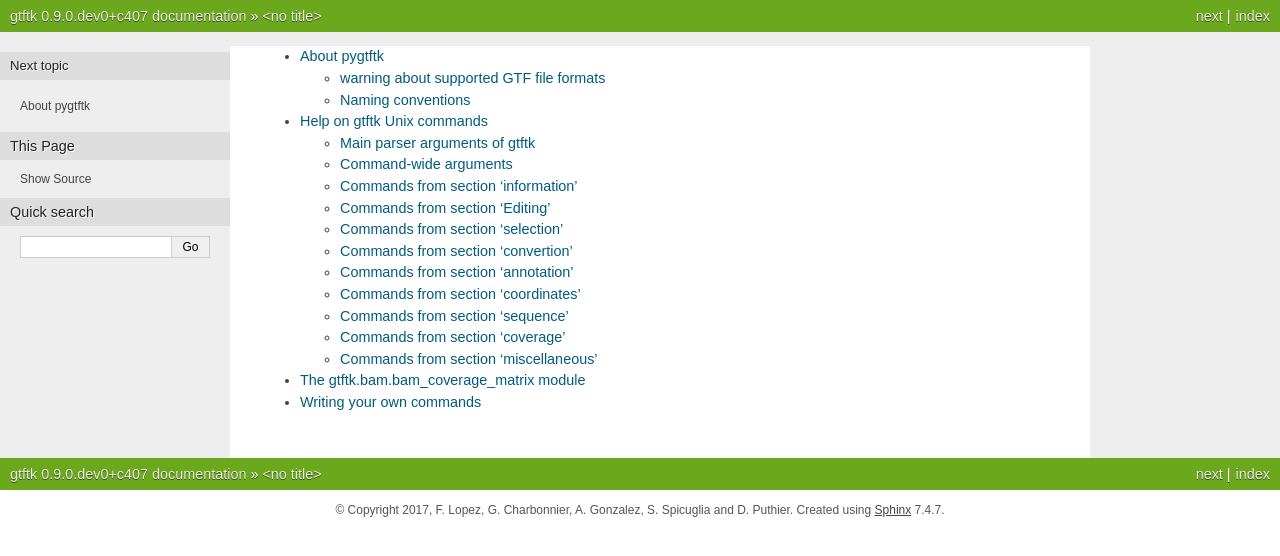
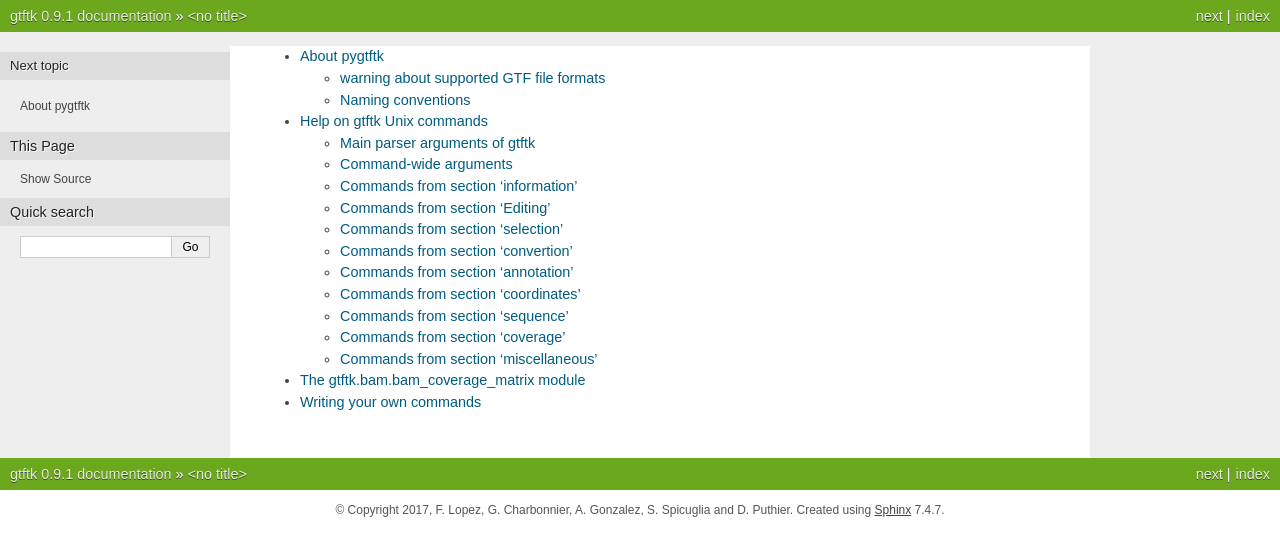
Before and after one commit to dputhier/pygtftk, a Sphinx documentation site: the page built from docs/manual/source/index.rst, in a window 1280 px wide. Shown: the top 556 px of the page. Built offline with Sphinx 7.4.7, drawn with Linux system fonts in a browser that asks for light colours; pages that are not in the unit, such as notebooks, are missing from menus.

Commit message:
Changed version

```diff
--- a/docs/manual/source/conf.py
+++ b/docs/manual/source/conf.py
@@ -57,10 +57,10 @@ copyright = u'2017, F. Lopez, G. Charbonnier, A. Gonzalez, S. Spicuglia and D. P
 # built documents.
 #
 # The short X.Y version.
-version = u'0.9.0.dev0+c407'
+version = u'0.9.1'
 
 # The full version, including alpha/beta/rc tags.
-release = u'0.9.0.dev0+c407'
+release = u'0.9.1'
 
 
 # The language for content autogenerated by Sphinx. Refer to documentation
```
